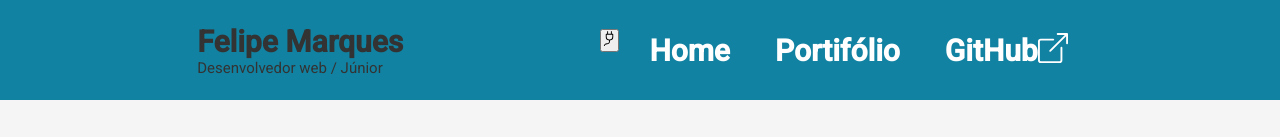
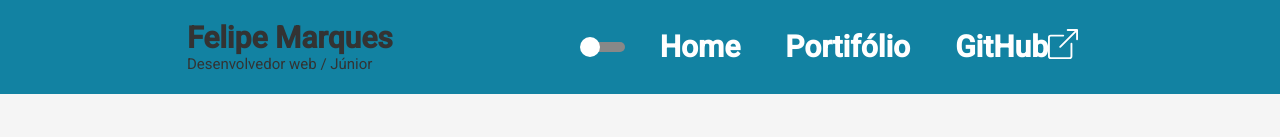
Before and after one commit to feliippeee/portifolio, a Next.js app: page / in a window 1280 px wide. Shown: the top 137 px of the page. Built offline with nearby package versions, Linux system fonts and the light colour scheme.

Commit message:
add button theme

```diff
--- a/package.json
+++ b/package.json
@@ -11,6 +11,7 @@
   "dependencies": {
     "@types/styled-components": "^5.1.12",
     "next": "11.1.0",
+    "nookies": "^2.5.2",
     "polished": "^4.1.3",
     "react": "17.0.2",
     "react-dom": "17.0.2",
--- a/src/components/Header/index.tsx
+++ b/src/components/Header/index.tsx
@@ -1,15 +1,18 @@
-import React from "react";
-
+import React, { useContext } from "react";
+import Switch from 'react-switch';
 import { BsBoxArrowUpRight, BsPlug } from "react-icons/bs";
 import Link from 'next/link';
 import {Container, Content} from './styles';
+import { shade } from "polished";
+import { ThemeContext } from "styled-components";
 
 interface Props {
     toggleTheme(): void;
+
 }
 
 export const Header: React.FC<Props> = ({toggleTheme}) => {
-
+   const {colors, title} = useContext(ThemeContext);
     return (
         <Container>
             <header>
@@ -23,7 +26,15 @@ export const Header: React.FC<Props> = ({toggleTheme}) => {
                     <nav>
                     <ul>
                         <li>
-                            <button onClick={toggleTheme}><BsPlug /></button>
+                            <Switch
+                                onChange={toggleTheme}
+                                checked={title=== 'dark'}
+                                checkedIcon={false}
+                                uncheckedIcon={false}
+                                height={10}
+                                width={40}
+                                handleDiameter={20}
+                            />
                         </li>
                         <Link href="/" passHref>
                             <li><a>Home</a></li>
--- a/src/components/Header/styles.ts
+++ b/src/components/Header/styles.ts
@@ -1,16 +1,14 @@
 import styled from "styled-components";
 
 export const Container = styled.header`
-height: 100px;
+
 background: ${props => props.theme.colors.background};
-width: 100%;
-height: 150px;
 
 
 header {
 background: ${props => props.theme.colors.primary};
 width: 100%;
-height: 100px;
+height: 6.25rem;
 display: flex;
 align-items: center;
 justify-content: space-evenly;
@@ -33,6 +31,7 @@ export const Content = styled.div`
         display: flex;
         list-style: none;
         align-self: center;
+        align-items: center;
         li {
             padding-left: 1rem;
             cursor: pointer;
--- a/src/components/Main/styles.ts
+++ b/src/components/Main/styles.ts
@@ -46,23 +46,29 @@ export const Dash = styled.div`
     h2 {
         display: flex;
         justify-content: center;
-        font-size: 2rem;
+        font-size: 3rem;
         padding: 1rem;
         background: ${props => props.theme.colors.primary};
-        margin: 0 8rem 2rem 8rem;
+        margin: 0 2rem 2rem 2rem;
         align-self: center;
         border-radius: 1rem;
         border-bottom: 1px solid white ;
 
     }
+
     p {
-        font-size: 1.5rem;
-        text-align: center;
+        font-size: 2rem;
+        text-align: justify ;
+        margin: 0 8rem 2rem 8rem;
+
     }
     h3 {
         display: flex;
         justify-content: center;
-        padding: 1rem;
+        padding: 2rem;
+        font-size: 2rem;
+
+
 
     }
     ul {
@@ -139,6 +145,11 @@ export const Dash = styled.div`
 
 @media (max-width: 720px) {
     .about {
+        h3 {
+            background: ${props => props.theme.colors.secundary};
+            border-radius: 1rem;
+            font-weight: 400;
+        }
         ul {
             grid-template-columns: 1fr;
             li {
@@ -153,6 +164,9 @@ export const Dash = styled.div`
             height: 150px;
         }
         .description {
+            h2 {
+                font-weight: 400;
+            }
             p {
                padding: 2rem 1rem 2rem 1rem;
                font-size: 3rem;
@@ -173,12 +187,15 @@ export const Dash = styled.div`
         }
     }
     .about1 {
+
+           display: flex;
            ul {
-            grid-template-columns: 1fr 1fr;
+               grid-template-columns: 1fr;
                li {
                    font-size: 2rem;
                }
            }
        }
+
 }
 `;
--- a/src/pages/_app.tsx
+++ b/src/pages/_app.tsx
@@ -1,5 +1,6 @@
 import React, {useState} from 'react';
 import {ThemeProvider} from 'styled-components';
+import usePersistedState from '../utils/usePersistedState';
 import { GlobalStyle } from '../styles/globals';
 import type { AppProps } from 'next/app';
 import light from '../styles/themes/light';
@@ -11,14 +12,14 @@ import Head from 'next/head';
 
 function MyApp({ Component, pageProps }: AppProps) {
 
-  const [theme, setTheme] = useState(light);
+  const [theme, setTheme] = useState( light);
   const toggleTheme = () => {
     setTheme(theme.title === 'light' ? dark : light);
   }
   return (
   <ThemeProvider theme={theme}>
     <Head>
-    <link rel="preconnect" href="https://fonts.googleapis.com" />
+        <link rel="preconnect" href="https://fonts.googleapis.com" />
         <link href="https://fonts.googleapis.com/css2?family=Poppins:ital,wght@0,400;1,700&family=Roboto:wght@400;500&display=swap" rel="stylesheet" />
     </Head>
   <GlobalStyle />
```
Also changed, not shown: src/utils/usePersistedState.ts (added, +25 -0 lines), 1 other file (tests, documents, lock files or other folders). Lines whose indentation alone changed are shown as unchanged.
